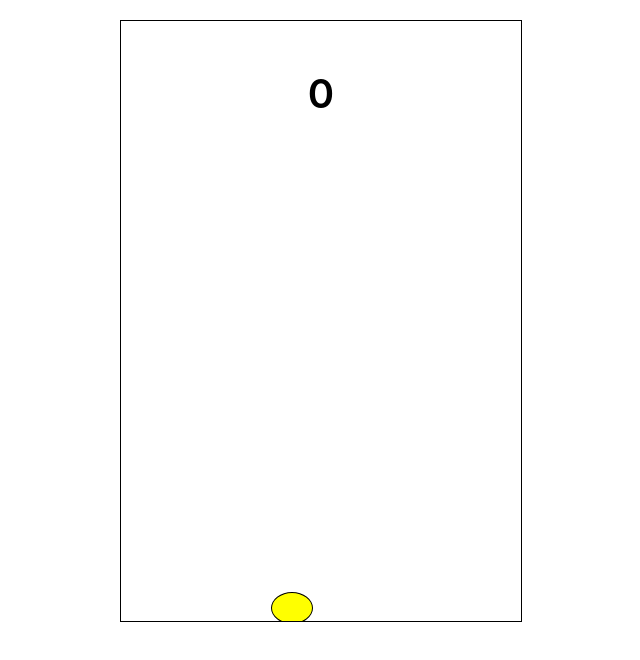
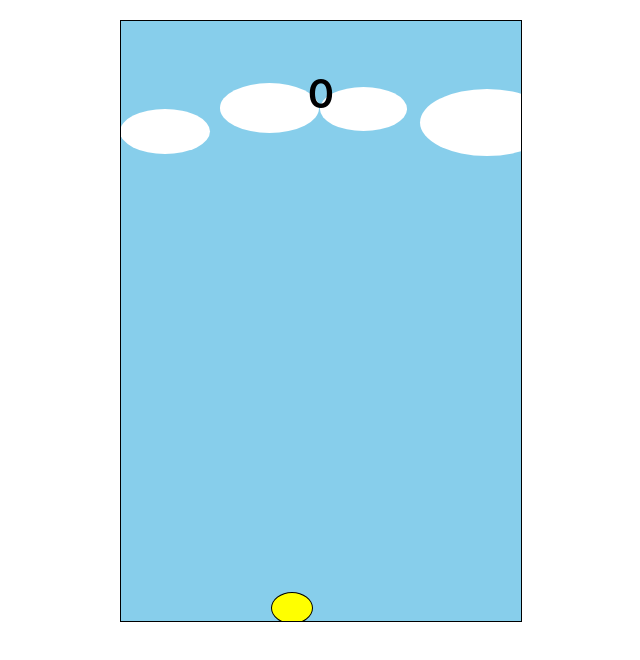
Before and after one commit to ptrlgj/floppy, a plain HTML site: page index.html in a window 1280 px wide. Shown: the whole page, without its empty margins (319-959 px from the left). Drawn offline with Linux system fonts and the light colour scheme.

Commit message:
moving clouds

```diff
--- a/index.html
+++ b/index.html
@@ -9,6 +9,9 @@
 </head>
 <body>
     <div class="game">
+        <div class="background">
+            <div class="cloud"></div>
+        </div>
         <div class="score ">0</div>
         <div class="bird"></div>
     </div>
--- a/index.js
+++ b/index.js
@@ -2,6 +2,8 @@ function game(){
 
     const bird = document.querySelector("div.bird");
     const gameDiv = document.querySelector("div.game");
+    const background = document.querySelector("div.background");
+
     let birdHeight = bird.offsetTop;
     let birdJump = -50
     let score = 0;
@@ -9,7 +11,6 @@ function game(){
         if(!(birdHeight < 570)) gameOver()
         birdHeight += 1;
         bird.style.top =`${birdHeight}px`;
-        // checkColision()
     }
     ()=>{
         if(birdJump<=1 && birdJump>=-5 && (birdHeight - (-((1/2)*(birdJump*birdJump))))> 0 ) {
@@ -41,7 +42,7 @@ function game(){
         obstacleTop.style.left = `400px`;
         obstacleTop.id = `${windowHeight-150}`;
         gameDiv.appendChild(obstacleTop);
-    },1800)
+    },1800);
     const obstacles = setInterval(()=>{
         const obsts = gameDiv.querySelectorAll("div.obstacle");
         const obstsTop = gameDiv.querySelectorAll("div.top");
@@ -57,7 +58,37 @@ function game(){
                 if(bird.offsetLeft === obst.offsetLeft+81 ) updateScore()
             })
         }
-    },5)
+    },5);
+    const cloudGenerator = setInterval(()=>{
+        const cloud = newCloud();
+        background.appendChild(cloud);
+    },1000);
+    const backgroundFlow = setInterval(()=>{
+        const clouds = background.querySelectorAll("div.cloud");
+        if(clouds.length){
+            clouds.forEach(cl=>{
+                const left = [...cl.style.left];
+                left.splice((left.length-2),2);
+                const width = [...cl.style.width];
+                width.splice((width.length-2),2);
+                cl.style.left = `${parseInt(left.join(""))- 1}px`;
+                if(cl.style.left === `-${cl.style.width}`) cl.remove()
+            })
+        }
+    },10)
+    function newCloud() {
+        const cloud = document.createElement("div");
+        const width = randomValue(100,50);
+        cloud.classList.add("cloud");
+        cloud.style.width = `${width}px`;
+        cloud.style.height = `${width / 2}px`;
+        cloud.style.left = "400px";
+        cloud.style.top = `${randomValue(100,0)}px`
+        return cloud;
+    }
+    function randomValue(range, start){
+        return Math.floor(Math.random() * range + start);
+    }
     function jump(){
         clearInterval(gravity)
         bird.style.top = `${birdHeight - 90}px`;
--- a/styles.css
+++ b/styles.css
@@ -51,3 +51,16 @@ div.obstacle {
     border: 1px solid black;
     position: absolute;
 }
+
+div.background {
+    position: relative;
+    width: 100%;
+    height: 100%;
+    background-color: skyblue;
+}
+
+div.cloud {
+    position: absolute;
+    border-radius: 50%;
+    background-color: white;
+}
```
